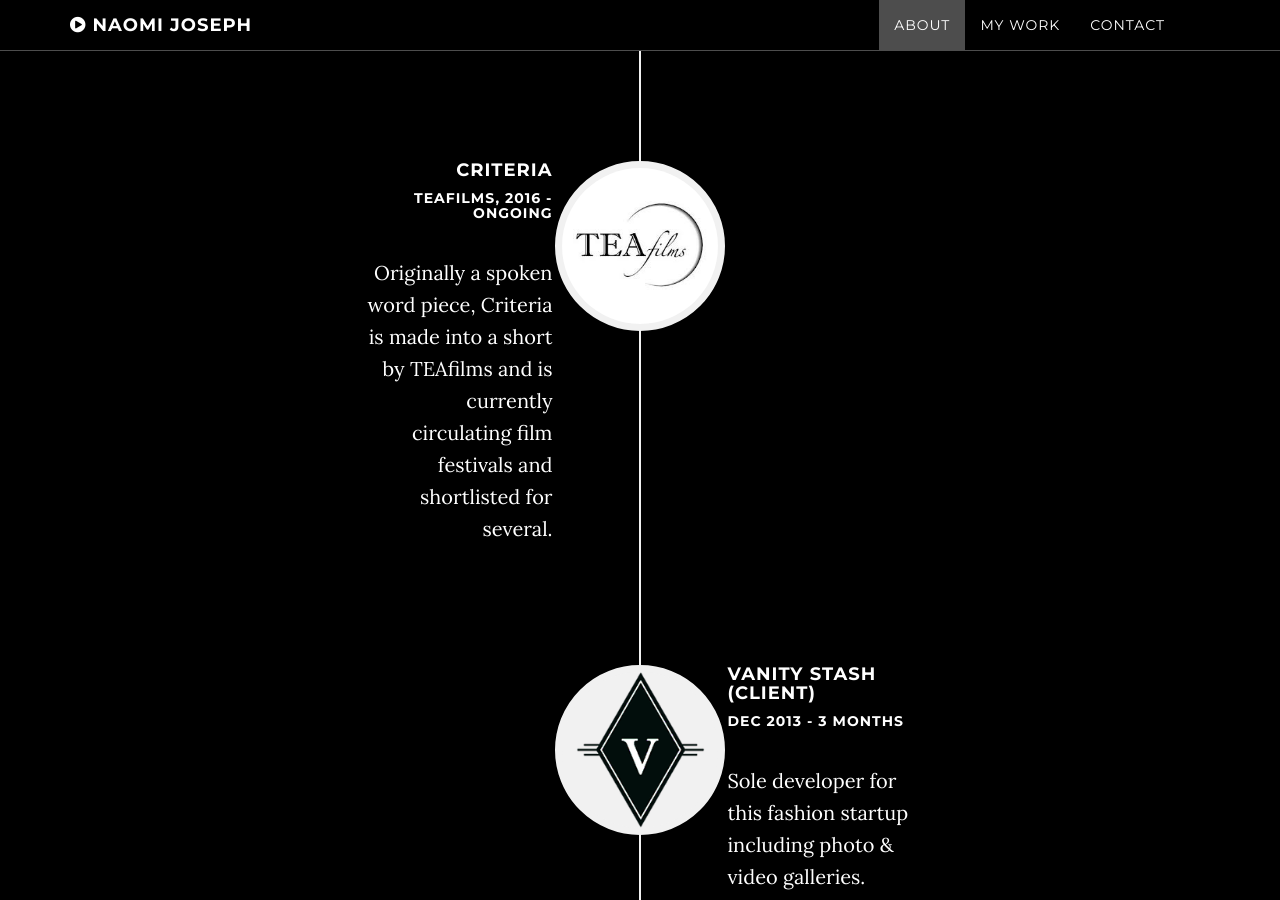
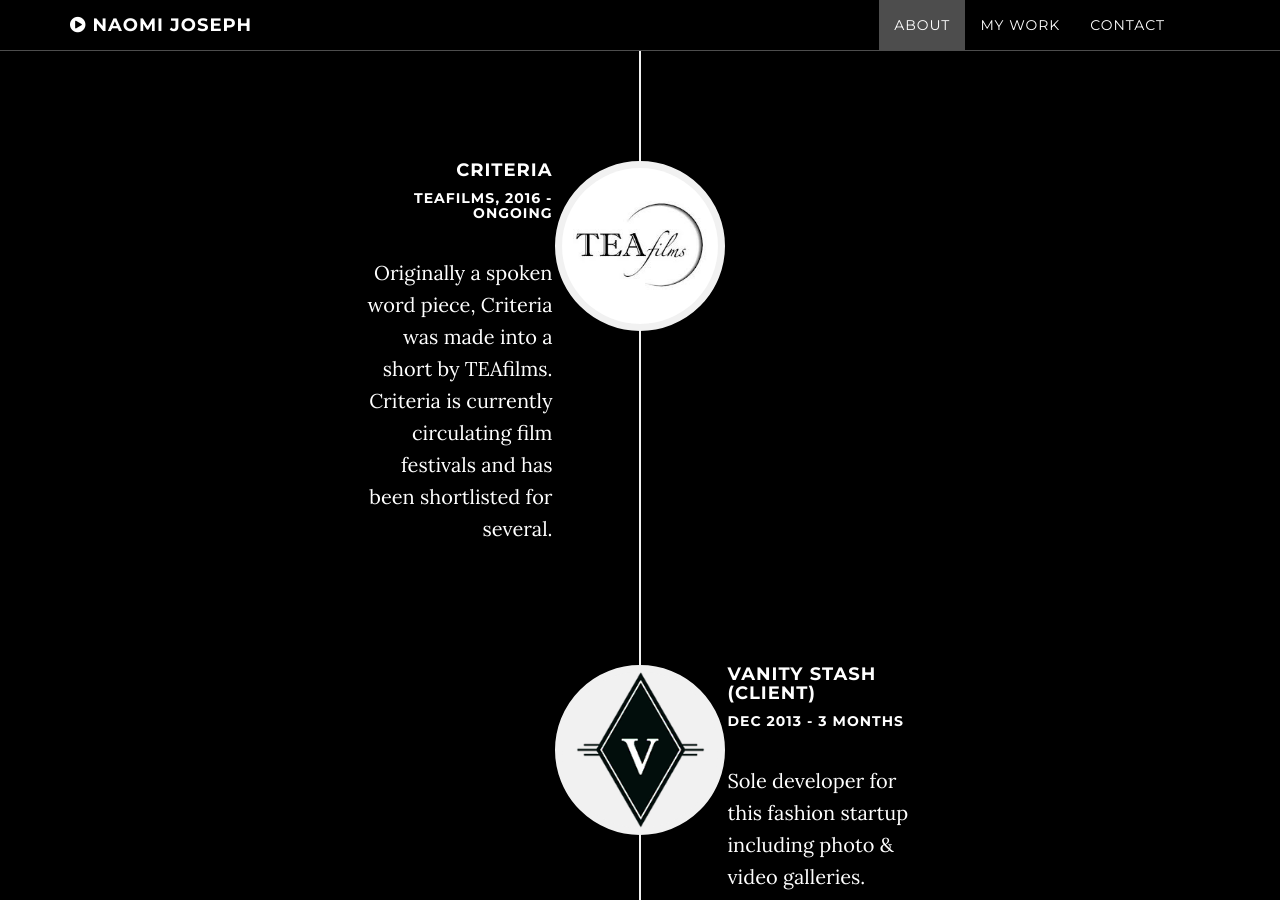
Before and after one commit to NaomiMJ/naomijoseph.me, a Jekyll site: the page built from _posts/2014-02-01-sportlobster.markdown, in a window 1280 px wide and 900 px high, scrolled down 4035 px. Built offline with Jekyll 4.4.1, drawn with Linux system fonts in a browser that asks for light colours.

Commit message:
Update 2014-02-01-sportlobster.markdown

```diff
--- a/_posts/2014-02-01-sportlobster.markdown
+++ b/_posts/2014-02-01-sportlobster.markdown
@@ -1,7 +1,7 @@
 ---
 title: Criteria
 subtitle: TEAfilms, 2016 - Ongoing <br>
-blurb: Originally a spoken word piece, Criteria is made into a short by TEAfilms and is currently circulating film festivals and shortlisted for several.
+blurb: Originally a spoken word piece, Criteria was made into a short by TEAfilms. Criteria is currently circulating film festivals and has been shortlisted for several.
 image: img/timeline/client/TEAfilms.jpeg
 layout: default
 modal-id: a-floatifications
```
